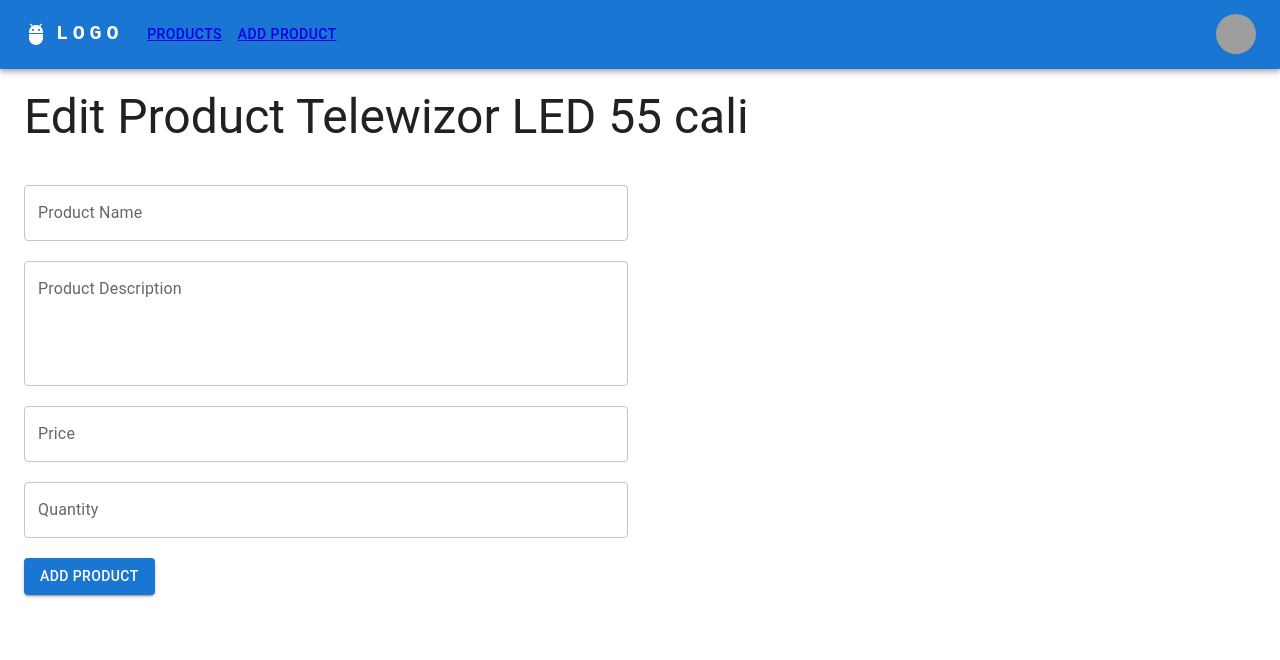
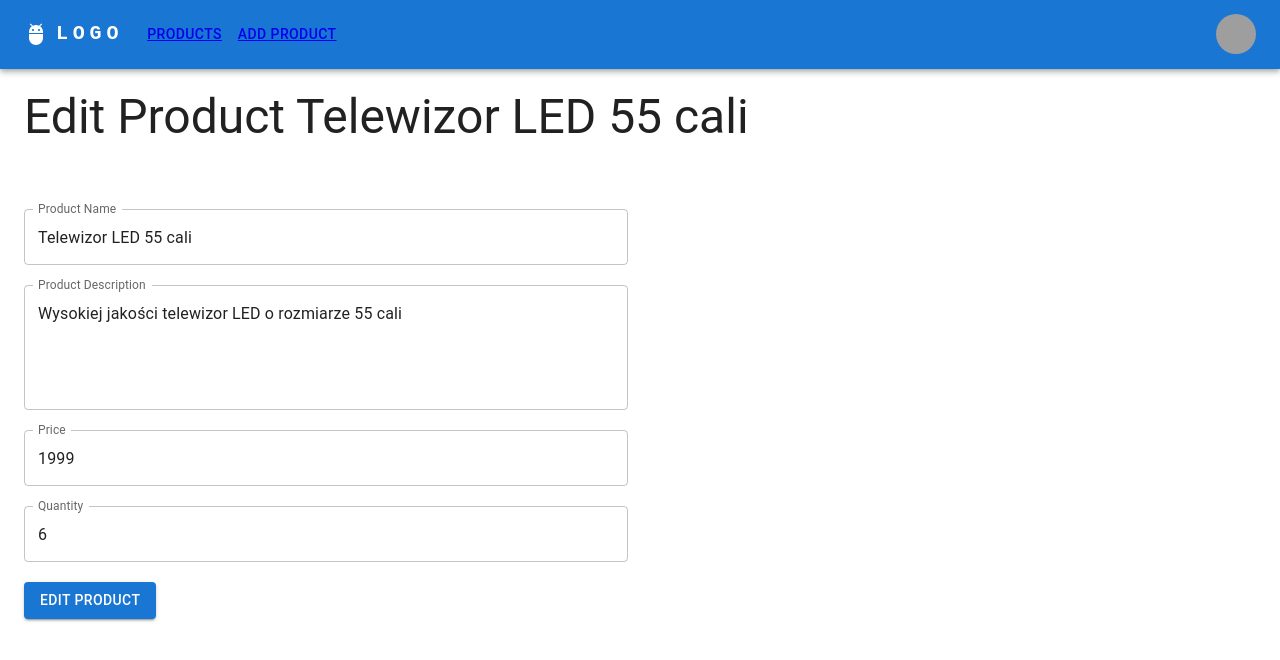
Before and after one commit to gumaty/alegrosz, a React (Vite) app: page /product-edit/1 in a window 1280 px wide. Shown: the top 660 px of the page. Built offline with nearby package versions, Linux system fonts and the light colour scheme; data requests are answered from the project's data file; grey boxes are pictures that could not be loaded.

Commit message:
class component for updating product

```diff
--- a/fakeApi/db.json
+++ b/fakeApi/db.json
@@ -4,8 +4,8 @@
       "name": "Telewizor LED 55 cali",
       "description": "Wysokiej jakości telewizor LED o rozmiarze 55 cali",
       "id": 1,
-      "price": 1999.99,
-      "quantity": 5
+      "price": "1999",
+      "quantity": "6"
     },
     {
       "name": "Smartfon Samsung Galaxy S21",
--- a/src/components/EditProduct.jsx
+++ b/src/components/EditProduct.jsx
@@ -1,5 +1,5 @@
 import { Component } from "react";
-import { Button, TextField, Typography } from "@mui/material";
+import { Alert, Button, TextField, Typography } from "@mui/material";
 import Grid from "@mui/material/Grid";
 import Container from "@mui/material/Container";
 import { useParams } from "react-router-dom";
@@ -7,7 +7,8 @@ import { useParams } from "react-router-dom";
 class EditProduct extends Component {
 
     state = {
-        product: {}
+        product: {},
+        isMessage: false
     };
 
     componentDidMount() {
@@ -16,31 +17,71 @@ class EditProduct extends Component {
         });
     }
 
+    componentDidUpdate() {
+        if (this.state.isMessage) {
+            setTimeout(() => {
+                this.setState({ isMessage: false });
+            }, 3000);
+        }
+    }
+
     async getProduct(id) {
         const response = await fetch(`http://localhost:3000/products/${id}`);
         return await response.json();
     }
 
+    async updateProduct(id, data) {
+        const response = await fetch(`http://localhost:3000/products/${id}`, {
+            method: "PUT",
+            headers: {
+                "Content-Type": "application/json"
+            },
+            body: JSON.stringify(data)
+        });
+
+        return await response.json();
+    }
+
+    handleSubmit = async (event) => {
+        event.preventDefault();
+        await this.updateProduct(this.props.productId, this.state.product);
+    };
+
     render() {
 
-        const { product: { id, name, description, price, quantity } } = this.state;
+        const { product } = this.state;
 
         return (
             <Container maxWidth="xl" sx={{ marginTop: "20px" }}>
                 <Grid container spacing={3}>
                     <Grid item xs={12}>
                         <Typography variant="h3" gutterBottom>
-                            Edit Product {name}
+                            Edit Product {product.name}
                         </Typography>
                     </Grid>
+                    <Grid item xs={12}>
+                        {this.state.isMessage && (
+                            <Alert severity="success">Data has been saved!</Alert>
+                        )}
+
+                    </Grid>
                     <Grid item xs={6}>
-                        <form onSubmit={() => {
-                        }}>
+                        <form onSubmit={this.handleSubmit}>
                             <TextField
                                 id="name"
                                 label="Product Name"
                                 variant="outlined"
                                 fullWidth
+                                value={product.name}
+                                onChange={(event) => this.setState({
+                                    product: {
+                                        ...product,
+                                        name: event.target.value
+                                    }
+                                })}
+                                InputLabelProps={{
+                                    shrink: true
+                                }}
                                 sx={{ marginBottom: "20px" }}
                             />
 
@@ -51,6 +92,16 @@ class EditProduct extends Component {
                                 multiline
                                 fullWidth
                                 rows={4}
+                                value={product.description}
+                                onChange={(event) => this.setState({
+                                    product: {
+                                        ...product,
+                                        description: event.target.value
+                                    }
+                                })}
+                                InputLabelProps={{
+                                    shrink: true
+                                }}
                                 sx={{ marginBottom: "20px" }}
                             />
 
@@ -61,6 +112,16 @@ class EditProduct extends Component {
                                 type="number"
                                 min="0"
                                 fullWidth
+                                value={product.price}
+                                onChange={(event) => this.setState({
+                                    product: {
+                                        ...product,
+                                        price: event.target.valueAsNumber
+                                    }
+                                })}
+                                InputLabelProps={{
+                                    shrink: true
+                                }}
                                 InputProps={{ inputProps: { min: 0 } }}
                                 sx={{ marginBottom: "20px" }}
                             />
@@ -71,7 +132,17 @@ class EditProduct extends Component {
                                 variant="outlined"
                                 type="number"
                                 fullWidth
+                                value={product.quantity}
+                                onChange={(event) => this.setState({
+                                    product: {
+                                        ...product,
+                                        quantity: event.target.valueAsNumber
+                                    }
+                                })}
                                 InputProps={{ inputProps: { min: 0 } }}
+                                InputLabelProps={{
+                                    shrink: true
+                                }}
                                 sx={{ marginBottom: "20px" }}
                             />
 
@@ -79,7 +150,7 @@ class EditProduct extends Component {
                                 type="submit"
                                 variant="contained"
                             >
-                                Add Product
+                                Edit Product
                             </Button>
                         </form>
                     </Grid>
```
